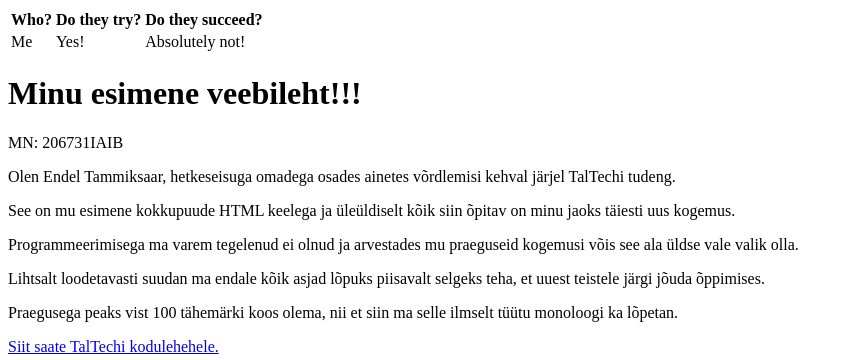
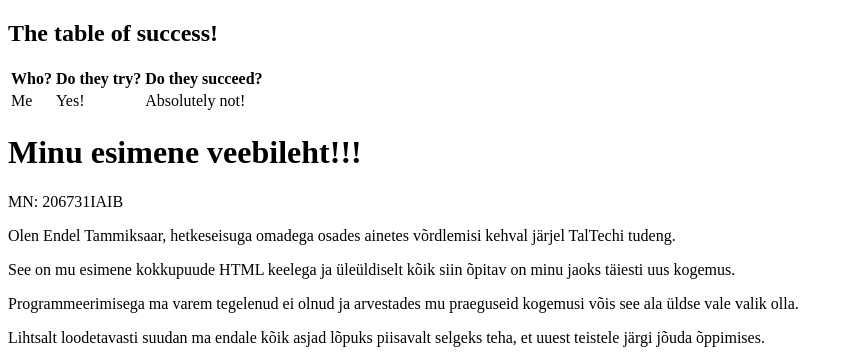
Before and after one commit to EnTamm/EnTamm.github.io, a plain HTML site: page index.html in a window 1280 px wide. Shown: the top 360 px of the page, without its empty margins (0-853 px from the left). Drawn offline with Linux system fonts and the light colour scheme.

Commit message:
Update index.html

```diff
--- a/index.html
+++ b/index.html
@@ -2,6 +2,7 @@
 <html>
 <body>
 <table>
+  <h2>The table of success!</h2>
   <tr>
     <th>Who?</th>
     <th>Do they try?</th>
```
